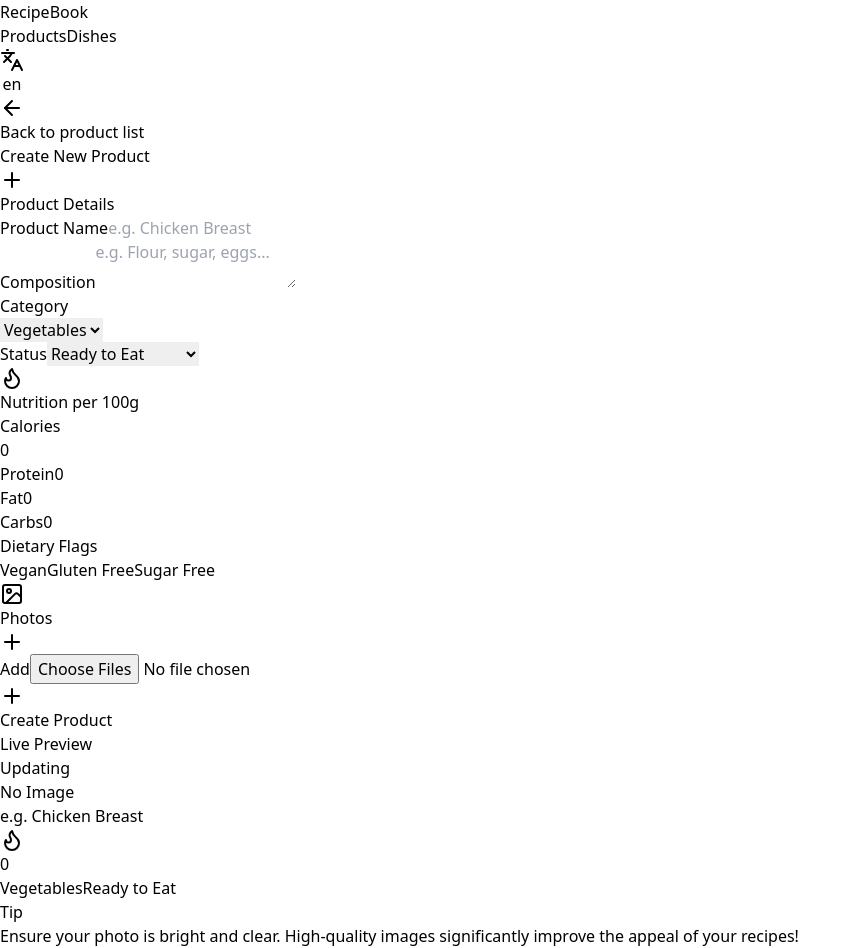
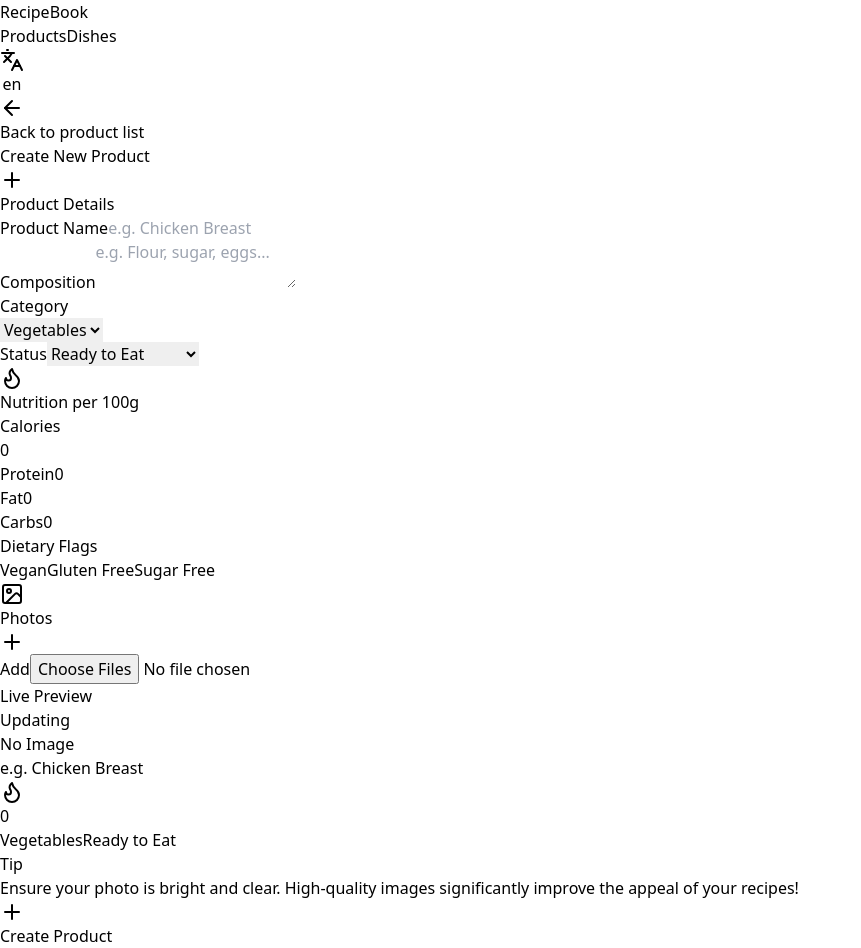
Before and after one commit to tsu-recipe-book/tsu-recipe-book-web, a React (Vite) app: page /products/new in a window 1280 px wide. Shown: the whole page, without its empty margins (0-861 px from the left). Built offline with nearby package versions, Linux system fonts and the light colour scheme.

Commit message:
Add floating submit FAB and sticky headers

```diff
--- a/src/components/products/ProductForm.tsx
+++ b/src/components/products/ProductForm.tsx
@@ -135,7 +135,7 @@ export const ProductForm: React.FC<ProductFormProps> = ({ initialData, onSubmit,
 
   return (
     <div className="grid grid-cols-1 lg:grid-cols-12 gap-12 items-start">
-      <form onSubmit={handleSubmit} className="lg:col-span-7 space-y-8">
+      <form id="product-form" onSubmit={handleSubmit} className="lg:col-span-7 space-y-8">
         {error && (
           <div className="p-4 bg-red-50 border border-red-100 text-red-600 rounded-2xl text-sm font-medium animate-in fade-in slide-in-from-top-2">
             {error}
@@ -326,25 +326,6 @@ export const ProductForm: React.FC<ProductFormProps> = ({ initialData, onSubmit,
           </div>
         </div>
 
-        <div className="flex justify-end pt-4">
-          <button
-            type="submit"
-            disabled={isLoading}
-            className="group px-10 py-4 bg-indigo-600 text-white font-black rounded-2xl hover:bg-indigo-700 hover:shadow-xl hover:shadow-indigo-200 active:scale-95 disabled:opacity-50 disabled:cursor-not-allowed transition-all duration-300 flex items-center"
-          >
-            {isLoading ? (
-              <>
-                <Loader2 className="w-5 h-5 mr-3 animate-spin" />
-                {t('products.form.saving')}
-              </>
-            ) : (
-              <>
-                <Plus className="w-5 h-5 mr-3 group-hover:rotate-90 transition-transform" />
-                {initialData ? t('products.form.update') : t('products.form.create')}
-              </>
-            )}
-          </button>
-        </div>
       </form>
 
       {/* Sticky Preview Panel */}
--- a/src/pages/ProductCreatePage.tsx
+++ b/src/pages/ProductCreatePage.tsx
@@ -4,7 +4,7 @@ import { useMutation, useQueryClient } from '@tanstack/react-query';
 import { useTranslation } from 'react-i18next';
 import { productService } from '../api/products';
 import { ProductForm } from '../components/products/ProductForm';
-import { ArrowLeft } from 'lucide-react';
+import { ArrowLeft, Plus, Loader2 } from 'lucide-react';
 
 const ProductCreatePage: React.FC = () => {
   const navigate = useNavigate();
@@ -21,19 +21,39 @@ const ProductCreatePage: React.FC = () => {
 
   return (
     <div className="max-w-6xl mx-auto space-y-8">
-      <button
-        onClick={() => navigate('/products')}
-        className="inline-flex items-center text-sm font-medium text-gray-500 hover:text-indigo-600 transition-colors"
-      >
-        <ArrowLeft className="w-4 h-4 mr-2" />
-        {t('products.backToList')}
-      </button>
-
-      <div>
-        <h1 className="text-3xl font-extrabold text-gray-900">{t('products.createNew')}</h1>
+      <div className="sticky top-16 z-20 bg-gray-50/80 backdrop-blur-md py-6 mb-8 border-b border-gray-100 -mx-4 px-4 sm:-mx-6 sm:px-6 lg:-mx-8 lg:px-8 flex items-center justify-between">
+        <div>
+          <button
+            onClick={() => navigate('/products')}
+            className="inline-flex items-center text-xs font-bold text-gray-400 hover:text-indigo-600 transition-colors uppercase tracking-widest mb-1"
+          >
+            <ArrowLeft className="w-3 h-3 mr-1" />
+            {t('products.backToList')}
+          </button>
+          <h1 className="text-3xl font-extrabold text-gray-900 tracking-tight">{t('products.createNew')}</h1>
+        </div>
       </div>
 
       <ProductForm onSubmit={createProduct} isLoading={isPending} />
+
+      {/* Floating Action Pill */}
+      <div className="fixed bottom-8 right-8 z-50">
+        <button
+          type="submit"
+          form="product-form"
+          disabled={isPending}
+          className="group flex items-center px-8 py-4 bg-indigo-600 text-white font-black rounded-full shadow-2xl shadow-indigo-500/40 hover:bg-indigo-700 hover:scale-105 active:scale-95 disabled:opacity-50 transition-all duration-300"
+        >
+          {isPending ? (
+            <Loader2 className="w-6 h-6 animate-spin" />
+          ) : (
+            <>
+              <Plus className="w-6 h-6 mr-3 group-hover:rotate-90 transition-transform" />
+              <span className="text-lg">{t('products.form.create')}</span>
+            </>
+          )}
+        </button>
+      </div>
     </div>
   );
 };
--- a/src/pages/ProductEditPage.tsx
+++ b/src/pages/ProductEditPage.tsx
@@ -4,7 +4,7 @@ import { useQuery, useMutation, useQueryClient } from '@tanstack/react-query';
 import { useTranslation } from 'react-i18next';
 import { productService } from '../api/products';
 import { ProductForm } from '../components/products/ProductForm';
-import { ArrowLeft, Loader2 } from 'lucide-react';
+import { ArrowLeft, Loader2, Plus } from 'lucide-react';
 
 const ProductEditPage: React.FC = () => {
   const { id } = useParams<{ id: string }>();
@@ -38,17 +38,18 @@ const ProductEditPage: React.FC = () => {
 
   return (
     <div className="max-w-6xl mx-auto space-y-8">
-      <button
-        onClick={() => navigate(-1)}
-        className="inline-flex items-center text-sm font-medium text-gray-500 hover:text-indigo-600 transition-colors"
-      >
-        <ArrowLeft className="w-4 h-4 mr-2" />
-        {t('common.back')}
-      </button>
-
-      <div>
-        <h1 className="text-3xl font-extrabold text-gray-900">{t('products.editProduct')}</h1>
-        <p className="text-gray-500 mt-2">{product?.name}</p>
+      <div className="sticky top-16 z-20 bg-gray-50/80 backdrop-blur-md py-6 mb-8 border-b border-gray-100 -mx-4 px-4 sm:-mx-6 sm:px-6 lg:-mx-8 lg:px-8 flex items-center justify-between">
+        <div>
+          <button
+            onClick={() => navigate(-1)}
+            className="inline-flex items-center text-xs font-bold text-gray-400 hover:text-indigo-600 transition-colors uppercase tracking-widest mb-1"
+          >
+            <ArrowLeft className="w-3 h-3 mr-1" />
+            {t('common.back')}
+          </button>
+          <h1 className="text-3xl font-extrabold text-gray-900 tracking-tight">{t('products.editProduct')}</h1>
+          <p className="text-xs font-bold text-indigo-500 uppercase tracking-widest mt-1">{product?.name}</p>
+        </div>
       </div>
 
       <ProductForm
@@ -56,6 +57,25 @@ const ProductEditPage: React.FC = () => {
         onSubmit={updateProduct}
         isLoading={isUpdating}
       />
+
+      {/* Floating Action Pill */}
+      <div className="fixed bottom-8 right-8 z-50">
+        <button
+          type="submit"
+          form="product-form"
+          disabled={isUpdating}
+          className="group flex items-center px-8 py-4 bg-indigo-600 text-white font-black rounded-full shadow-2xl shadow-indigo-500/40 hover:bg-indigo-700 hover:scale-105 active:scale-95 disabled:opacity-50 transition-all duration-300"
+        >
+          {isUpdating ? (
+            <Loader2 className="w-6 h-6 animate-spin" />
+          ) : (
+            <>
+              <Plus className="w-6 h-6 mr-3 group-hover:rotate-90 transition-transform" />
+              <span className="text-lg">{t('products.form.update')}</span>
+            </>
+          )}
+        </button>
+      </div>
     </div>
   );
 };
```
